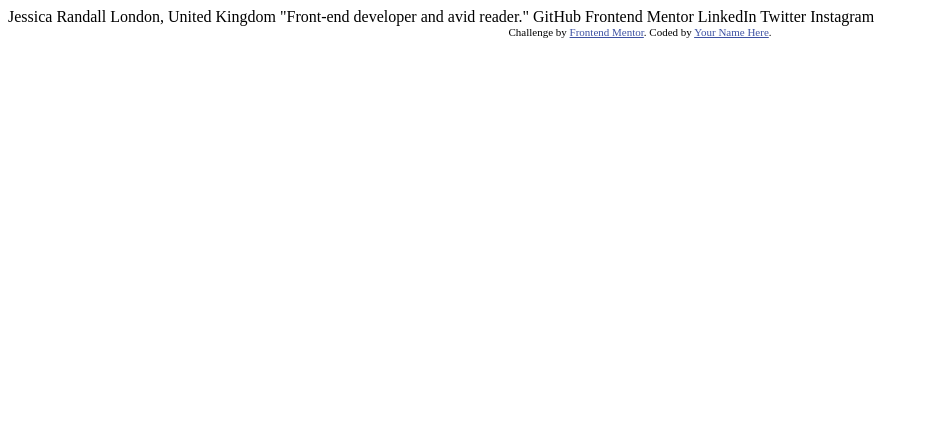
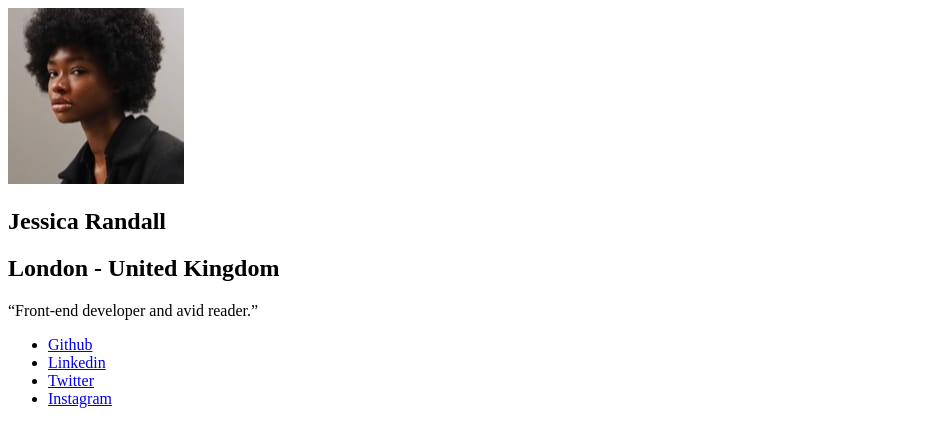
Before and after one commit to Amanda-Martins-M/Social-links-profile, a plain HTML site: page index.html in a window 1280 px wide. Shown: the whole page, without its empty margins (0-929 px from the left). Drawn offline with Linux system fonts and the light colour scheme.

Commit message:
Cria estrutura semantica

```diff
--- a/index.html
+++ b/index.html
@@ -1,34 +1,36 @@
 <!DOCTYPE html>
 <html lang="en">
+
 <head>
   <meta charset="UTF-8">
-  <meta name="viewport" content="width=device-width, initial-scale=1.0"> <!-- displays site properly based on user's device -->
+  <meta name="viewport" content="width=device-width, initial-scale=1.0">
 
   <link rel="icon" type="image/png" sizes="32x32" href="./assets/images/favicon-32x32.png">
 
   <title>Frontend Mentor | Social links profile</title>
+</head>
 
-  <!-- Feel free to remove these styles or customise in your own stylesheet 👍 -->
-  <style>
-    .attribution { font-size: 11px; text-align: center; }
-    .attribution a { color: hsl(228, 45%, 44%); }
-  </style>
-</head>
 <body>
+  <main>
+    <section>
+      <img src="assets/images/avatar-jessica.jpeg" alt="foto de perfil de Jessica.">
+      <h1>Jessica Randall</h1>
+      <h2>London - United Kingdom</h2>
 
-  Jessica Randall
-  London, United Kingdom
-  "Front-end developer and avid reader."
+      <p><q>Front-end developer and avid reader.</q></p>
 
-  GitHub
-  Frontend Mentor
-  LinkedIn
-  Twitter
-  Instagram
+      <!-- Target blaank = faz o navegador entender que o link deve te levar ate outra pagina.-->
 
-  <div class="attribution">
-    Challenge by <a href="https://www.frontendmentor.io?ref=challenge" target="_blank">Frontend Mentor</a>.
-    Coded by <a href="#">Your Name Here</a>.
-  </div>
+      <nav>
+        <ul>
+        <li><a href="https://github.com" target="_blank">Github</a></li>
+        <li><a href="https://linkedin.com"target="_blank">Linkedin</a></li>
+        <li><a href="https://twitter.com"target="_blank">Twitter</a></li>
+        <li><a href="https://instagram.com"target="_blank">Instagram</a></li>
+      </ul>
+      </nav>
+    </section>
+  </main>
 </body>
+
 </html>
```
